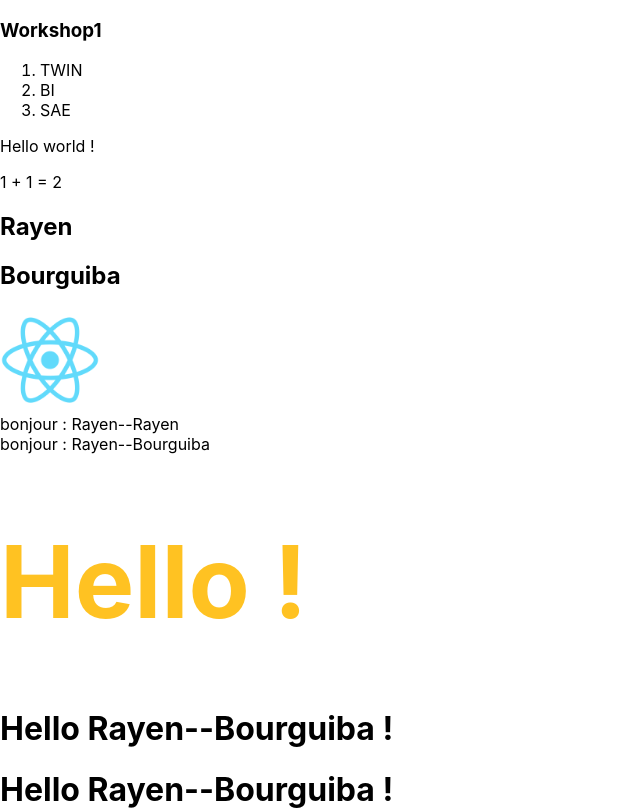
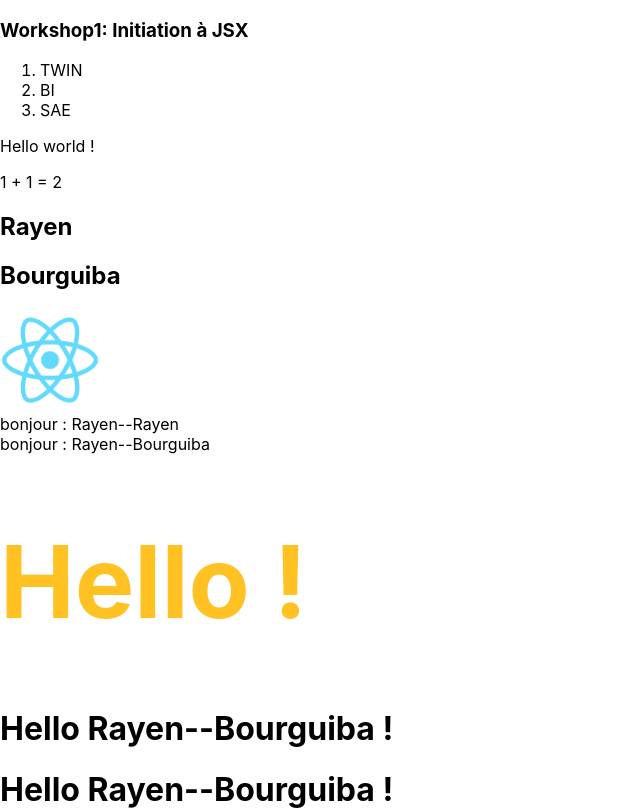
Before and after one commit to CRA2-4TWIN8-2022-2023/workshop2--controle-continue-RayenBourguiba, a React (Create React App) app: page / in a window 1280 px wide. Shown: the top 810 px of the page, without its empty margins (0-640 px from the left). Built offline with nearby package versions, Linux system fonts and the light colour scheme.

Commit message:
Update App.js

```diff
--- a/src/App.js
+++ b/src/App.js
@@ -47,7 +47,7 @@
 
   return (
     <div classNome="App">
-      <h3>Workshop1</h3>
+      <h3>Workshop1: Initiation à JSX</h3>
       {option}
       <div>{x}{y}{z}</div>
       <div>{expression}</div>
@@ -65,7 +65,7 @@
       <br></br>
       {listItems}
       <br></br>
-      {max}
+      Max: {max}
       <br></br>
       {tab}
     </div>
```
